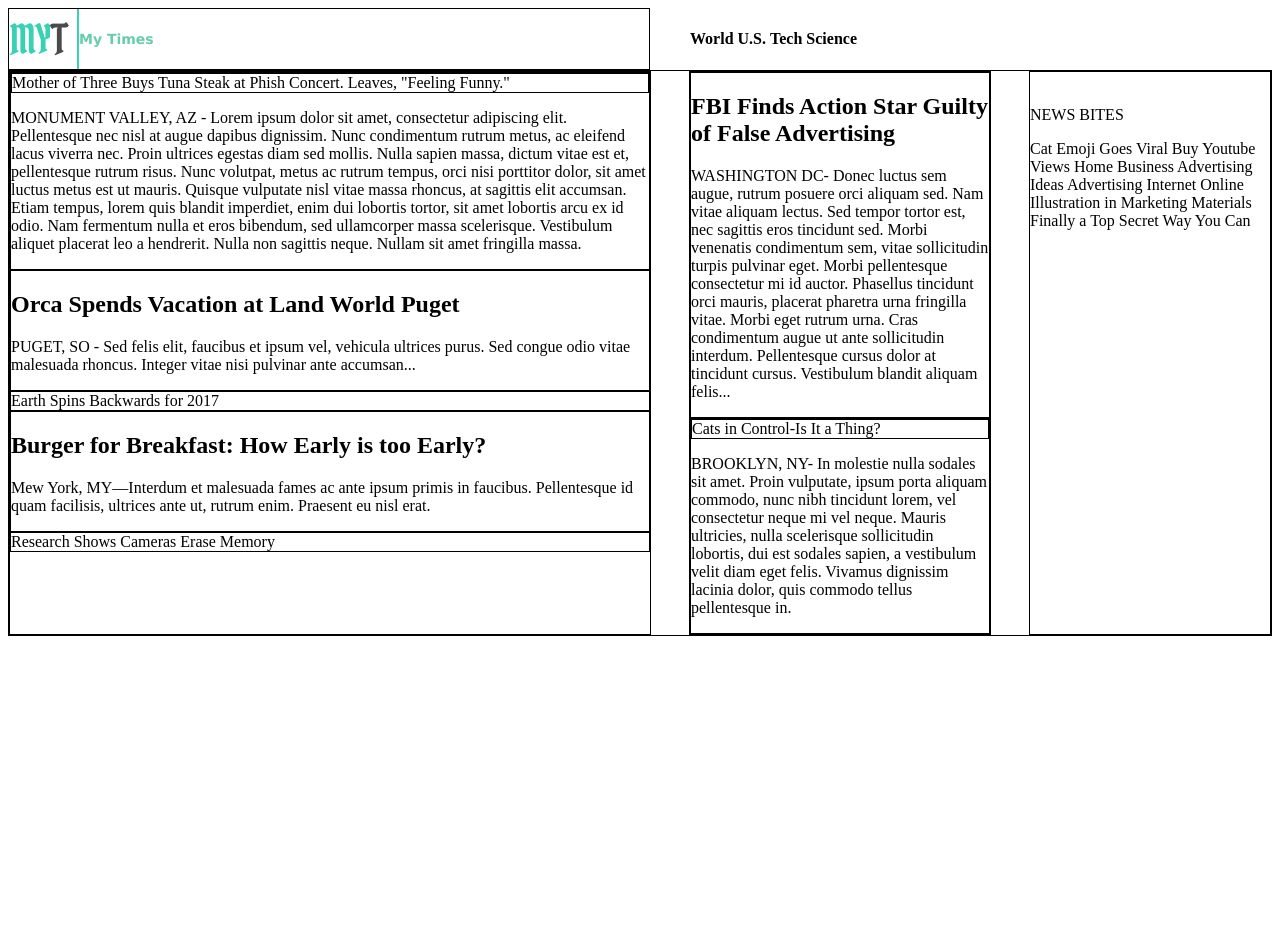
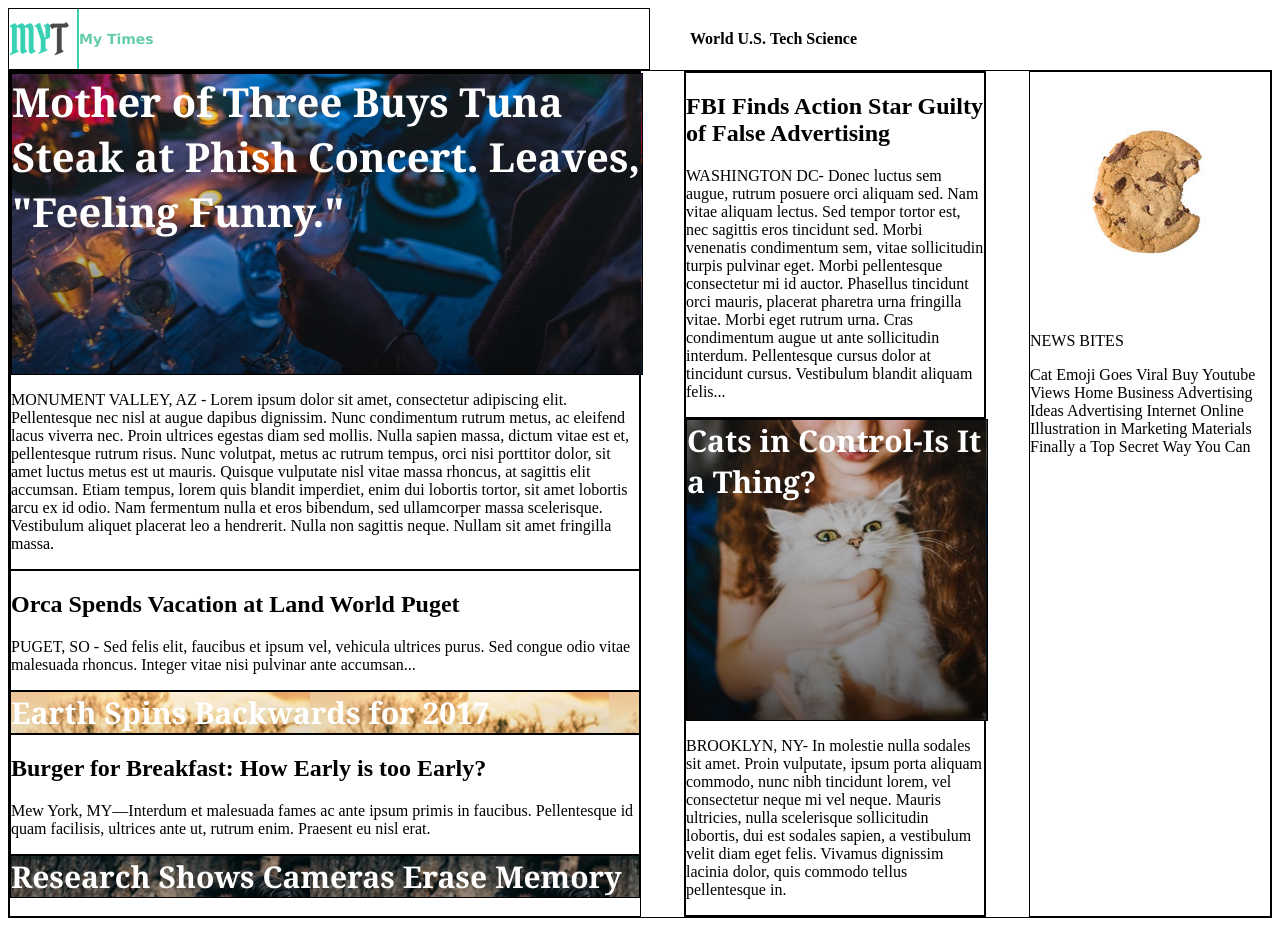
Before and after one commit to chypnar/my-times, a plain HTML site: page index.html in a window 1280 px wide. Before the commit the page ends 800 px from the top, so only its background shows below. Drawn offline with Linux system fonts and the light colour scheme.

Commit message:
Add images and initial CSS.

```diff
--- a/index.html
+++ b/index.html
@@ -36,7 +36,8 @@
 					<p>PUGET, SO - Sed felis elit, faucibus et ipsum vel, vehicula ultrices purus. Sed congue odio vitae malesuada rhoncus. Integer vitae nisi pulvinar ante accumsan...</p>
 				</div>
 				<div class="teaser">
-					<div class="photo" id="left">Earth Spins Backwards for 2017
+					<div class="photo" id="left">
+						<span>Earth Spins Backwards for 2017</span>
 					</div>
 				</div>
 				<div class="story">
@@ -60,8 +61,8 @@
 				</div>
 				<div class="story">
 					<div class="teaser">
-						<div class="photo">
-							<span id="cat">Cats in Control-Is It a Thing?</span>
+						<div class="photo" id="cat">
+							<span>Cats in Control-Is It a Thing?</span>
 						</div>
 						<p>BROOKLYN, NY- In molestie nulla sodales sit amet. Proin vulputate, ipsum porta aliquam commodo, nunc nibh tincidunt lorem, vel consectetur neque mi vel neque. Mauris ultricies, nulla scelerisque sollicitudin lobortis, dui est sodales sapien, a vestibulum velit diam eget felis. Vivamus dignissim lacinia dolor, quis commodo tellus pellentesque in.</p>
 					</div>
@@ -72,7 +73,7 @@
 		<!--Column 3-->
 		<div class="column">
 			<div class="small">
-				<img src="">
+				<img src="resources/images/img-news-bite.png">
 				<div class="bites">
 					<p>NEWS BITES</p>
 					<span>Cat Emoji Goes Viral</span>
--- a/resources/css/style.css
+++ b/resources/css/style.css
@@ -13,7 +13,7 @@ body {
 	width: 640px;
 	align-items: center;
 	font-family: Verdana;
-  font-size: 14px;
+ 	font-size: 14px;
 
 }
 
@@ -44,7 +44,7 @@ body {
 }
 
 .large {
-	width: 640px;
+	width: 630px;
 }
 
 .medium {
@@ -61,8 +61,34 @@ body {
 
 .photo {
 	border: 1px solid black;
+	display: flex;
+	font-family: Georgia;
+ 	font-weight: bold;
+ 	font-size: 30px;
+  	color: white;
 }
 
 .story {
 	border: 1px solid black;
 }
+
+.main .photo {
+	background-image: url("../images/img-story-main.png");
+	font-size: 40px;
+	width: 630px;
+	height: 300px;
+}
+
+.teaser #left.photo {
+	background-image:  url("../images/img-story-2.png");
+}
+
+.teaser #right.photo {
+	background-image:  url("../images/img-story-3.png");
+}
+
+.teaser #cat.photo {
+	background-image:  url("../images/img-story-1.png");
+	width: 300px;
+	height: 300px;
+}
```
